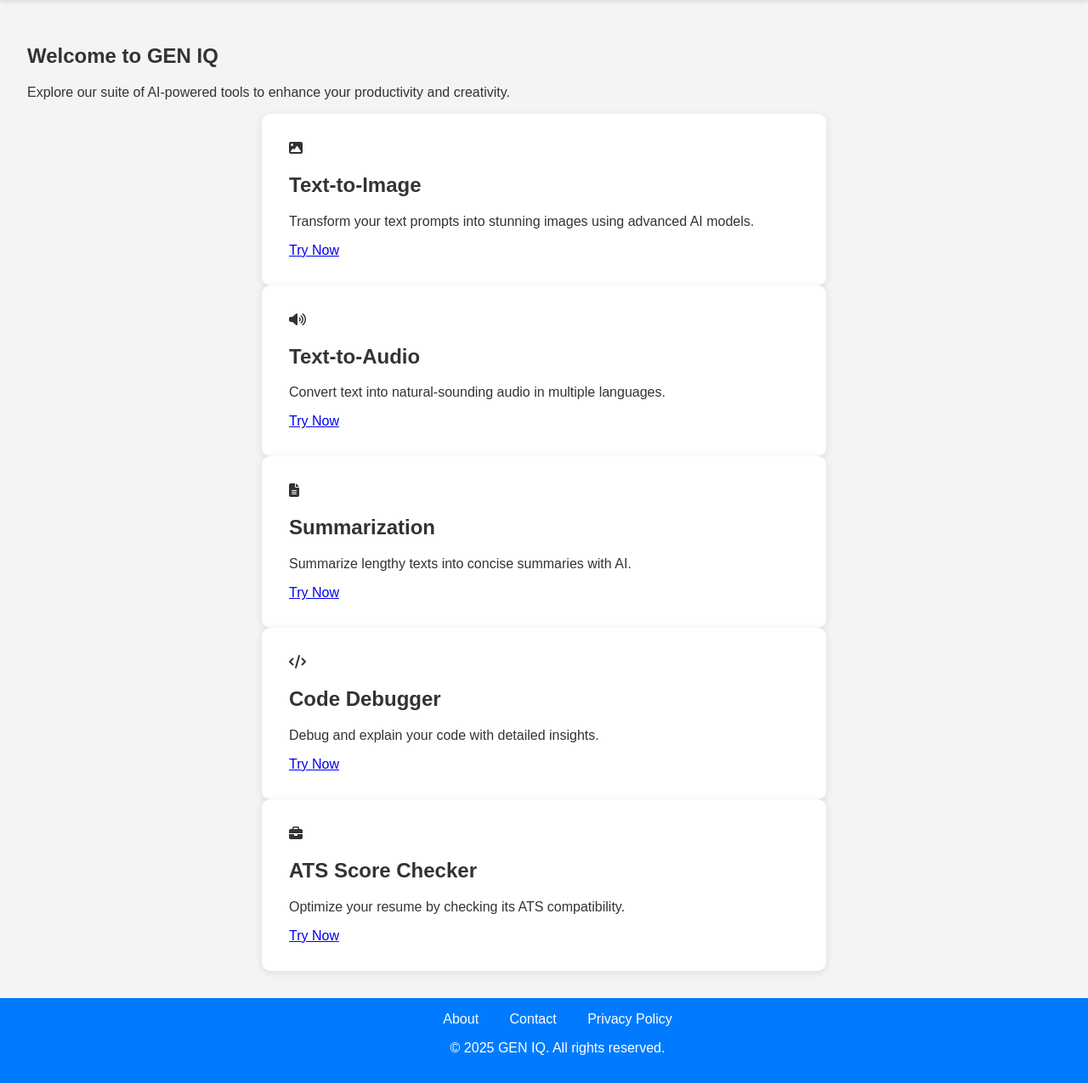
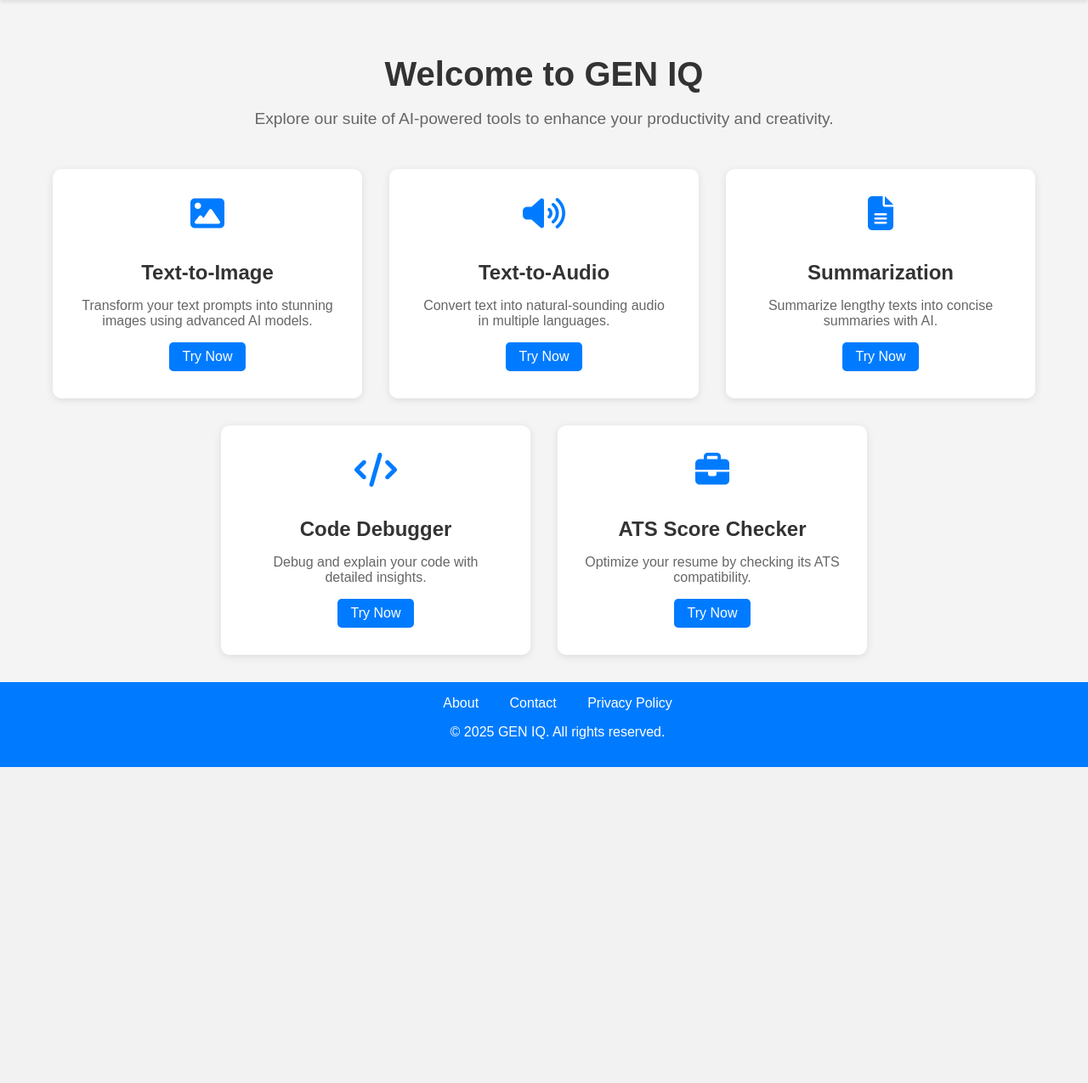
Before and after one commit to Balaji648/gen-ai, a Flask app: page / in a window 1280 px wide. Shown: the part 82-1357 px from the top of the page at 85% size. After the commit the page ends 985 px from the top, so only its background shows below. Run offline with Flask 3, Linux system fonts and the light colour scheme.

Commit message:
Update style.css

```diff
--- a/static/style.css
+++ b/static/style.css
@@ -79,35 +79,30 @@ main {
     min-height: calc(100vh - 200px);
 }
 
-.tabs {
+.hero {
+    text-align: center;
+    margin-bottom: 3rem;
+}
+
+.hero h1 {
+    font-size: 2.5rem;
+    margin-bottom: 0.5rem;
+}
+
+.hero p {
+    font-size: 1.2rem;
+    color: #666;
+}
+
+body.dark-mode .hero p {
+    color: #aaa;
+}
+
+.cards {
     display: flex;
     flex-wrap: wrap;
-    border-bottom: 2px solid #007bff;
-    margin-bottom: 1rem;
-}
-
-.tab-button {
-    background-color: #f1f1f1;
-    border: none;
-    outline: none;
-    cursor: pointer;
-    padding: 0.8rem 1.5rem;
-    transition: background-color 0.3s;
-    margin-right: 0.5rem;
-    border-radius: 5px 5px 0 0;
-}
-
-.tab-button:hover {
-    background-color: #ddd;
-}
-
-.tab-button.active {
-    background-color: #007bff;
-    color: white;
-}
-
-.tab-content {
-    display: none;
+    gap: 2rem;
+    justify-content: center;
 }
 
 .card {
@@ -115,13 +110,64 @@ main {
     padding: 2rem;
     border-radius: 10px;
     box-shadow: 0 2px 10px rgba(0, 0, 0, 0.1);
-    max-width: 600px;
-    margin: 0 auto;
+    width: 300px;
+    text-align: center;
+    transition: transform 0.3s, box-shadow 0.3s;
+}
+
+.card:hover {
+    transform: translateY(-5px);
+    box-shadow: 0 5px 15px rgba(0, 0, 0, 0.2);
 }
 
 body.dark-mode .card {
     background-color: #2a2a2a;
     box-shadow: 0 2px 10px rgba(255, 255, 255, 0.1);
+}
+
+.card i {
+    font-size: 2.5rem;
+    color: #007bff;
+    margin-bottom: 1rem;
+}
+
+.card h2 {
+    font-size: 1.5rem;
+    margin-bottom: 0.5rem;
+}
+
+.card p {
+    color: #666;
+    margin-bottom: 1rem;
+}
+
+body.dark-mode .card p {
+    color: #aaa;
+}
+
+.btn {
+    display: inline-block;
+    padding: 0.5rem 1rem;
+    background-color: #007bff;
+    color: white;
+    text-decoration: none;
+    border-radius: 5px;
+    transition: background-color 0.3s;
+}
+
+.btn:hover {
+    background-color: #0056b3;
+}
+
+/* Model Page */
+.model-page {
+    max-width: 800px;
+    margin: 0 auto;
+}
+
+.model-page h1 {
+    text-align: center;
+    margin-bottom: 2rem;
 }
 
 input, textarea, select, button {
@@ -218,10 +264,6 @@ footer {
 
 /* Responsive Design */
 @media (max-width: 768px) {
-    .tabs {
-        display: none;
-    }
-
     .nav-links {
         display: none;
         flex-direction: column;
@@ -246,6 +288,11 @@ footer {
     }
 
     .card {
+        width: 100%;
+        max-width: 300px;
+    }
+
+    .model-page {
         padding: 1rem;
     }
 }
```
